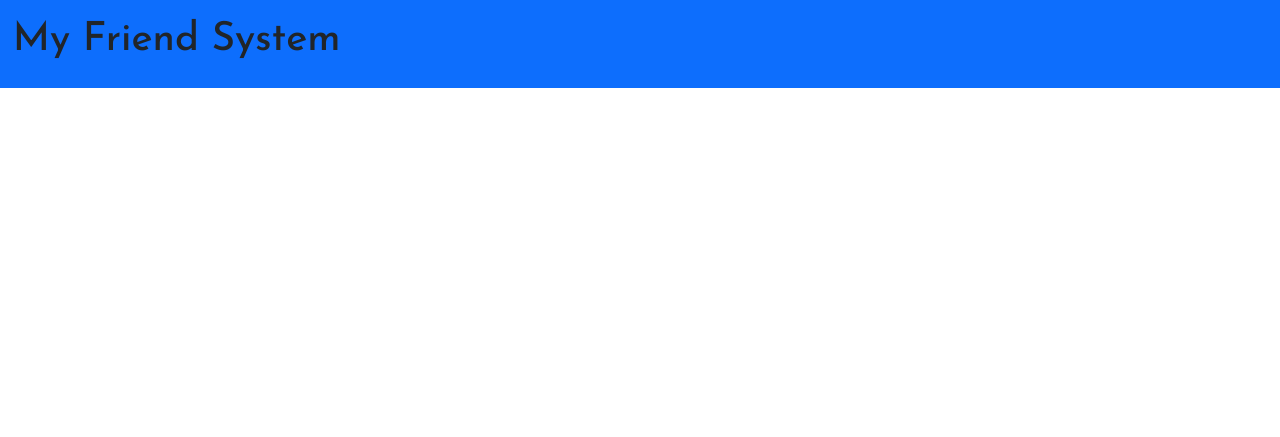
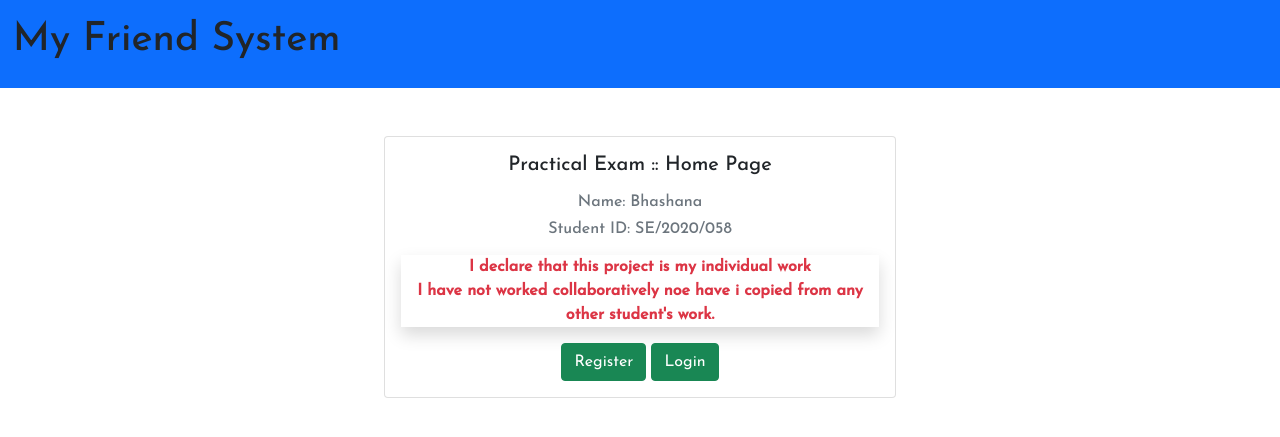
Before and after one commit to bhashana99/Friend_List-PHP, a PHP site: page / in a window 1280 px wide. Shown: the top 437 px of the page. Run offline with PHP 8.4, Linux system fonts and the light colour scheme.

Commit message:
design home page

```diff
--- a/index.php
+++ b/index.php
@@ -3,7 +3,7 @@
 <head>
     <meta charset="UTF-8">
     <meta name="viewport" content="width=device-width, initial-scale=1.0">
-    <title>My Friends</title>
+    <title>Home | My Friends</title>
     <link href="https://cdn.jsdelivr.net/npm/bootstrap@5.0.2/dist/css/bootstrap.min.css" rel="stylesheet" integrity="sha384-EVSTQN3/azprG1Anm3QDgpJLIm9Nao0Yz1ztcQTwFspd3yD65VohhpuuCOmLASjC" crossorigin="anonymous">
 </head>
 <body>
@@ -12,6 +12,19 @@
         <link rel="stylesheet" href="style.css">
     </div>
 
+        <div class="card text-center mt-5 mx-auto" style="width: 40vw;" >
+            <div class="card-body ">
+                <h5 class="card-title">Practical Exam :: Home Page</h5>
+                <h6 class="card-subtitle mb-2 text-muted mt-3">Name: Bhashana </h6>
+                <h6 class="card-subtitle mb-2 text-muted mt-2">Student ID: SE/2020/058 </h6>
+                <p class="card-text text-danger fw-bold shadow my-3">I declare that this project is my individual work <br> I have not worked collaboratively noe have
+             i copied from any other student's work. </p>
+                <a href="#" class="btn btn-success">Register</a>
+                <a href="#" class="btn btn-success">Login</a>
+            </div>
+    </div>
+    </div>
+
 
 
 
```
